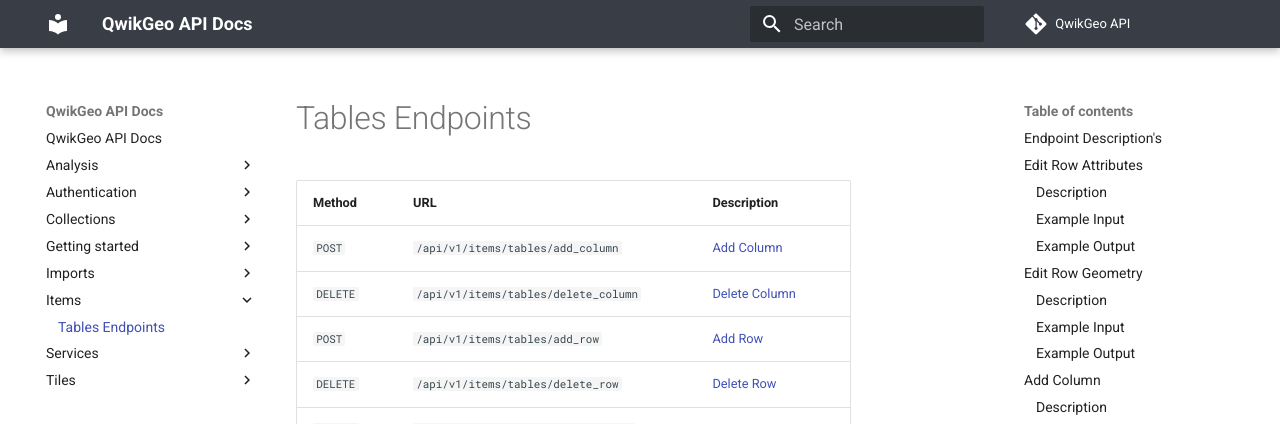
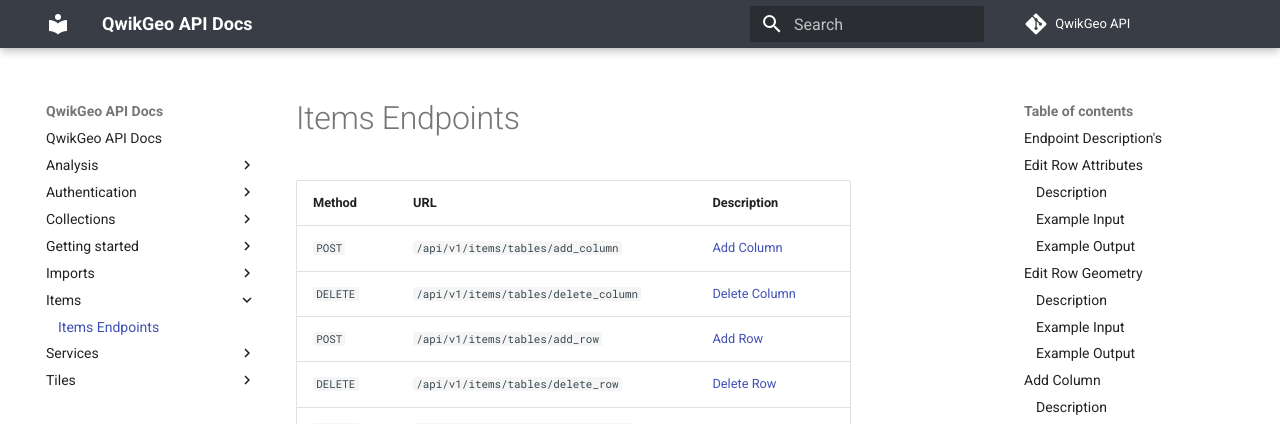
Before and after one commit to qwikgeo/qwikgeo-api, an MkDocs documentation site: the page built from docs/docs/items/index.md, in a window 1280 px wide and 900 px high. Shown: the top 424 px of the window. Built offline with MkDocs 1.6.1 and Material for MkDocs 9.7.7, drawn with Linux system fonts in a browser that asks for light colours; comment, search, counter and statistics services are not loaded.

Commit message:
Update for docs

```diff
--- a/docs/docs/items/index.md
+++ b/docs/docs/items/index.md
@@ -1,4 +1,4 @@
-# Tables Endpoints
+# Items Endpoints
 
 | Method | URL                                                                              | Description                                 |
 | ------ | -------------------------------------------------------------------------------- | ------------------------------------------- |
```
